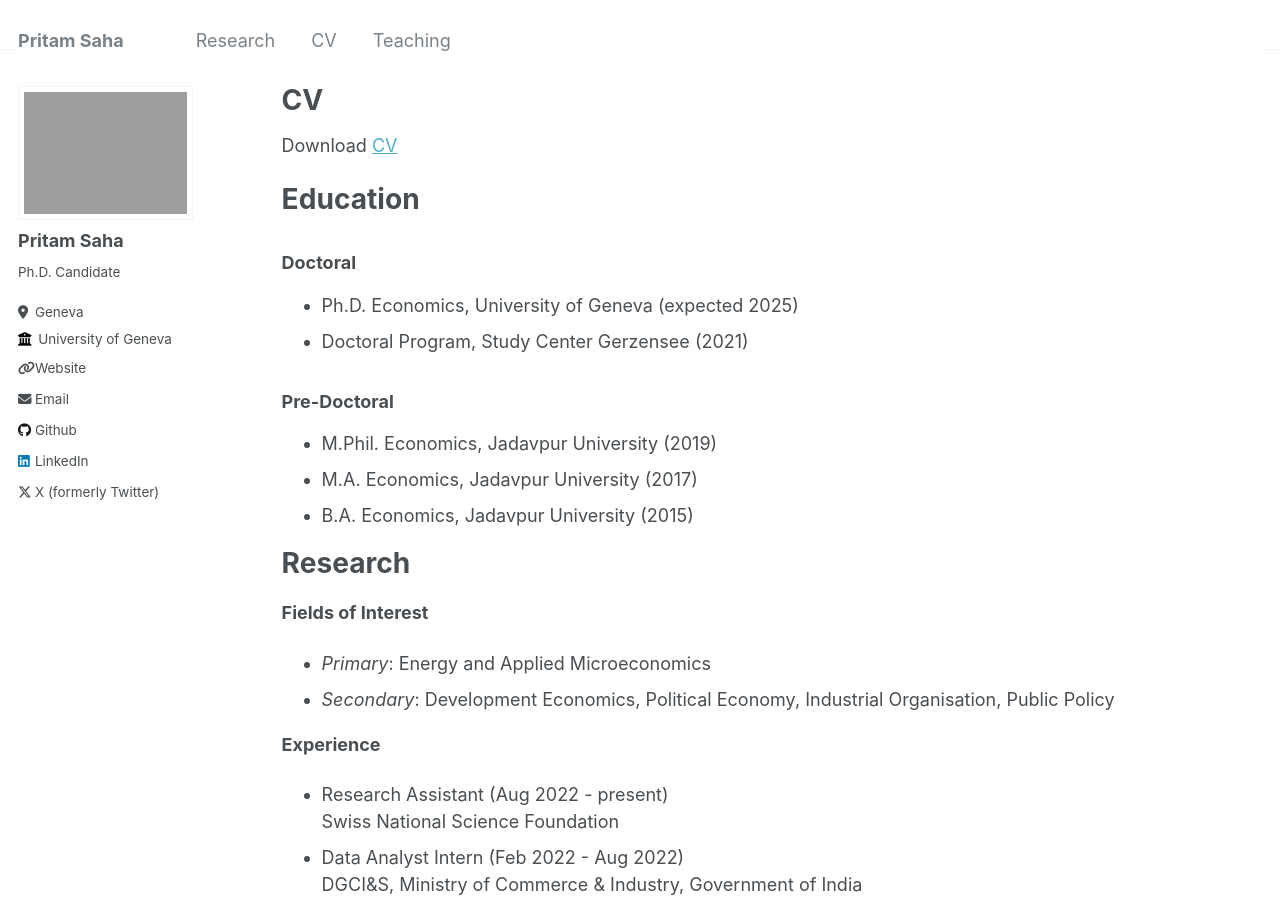
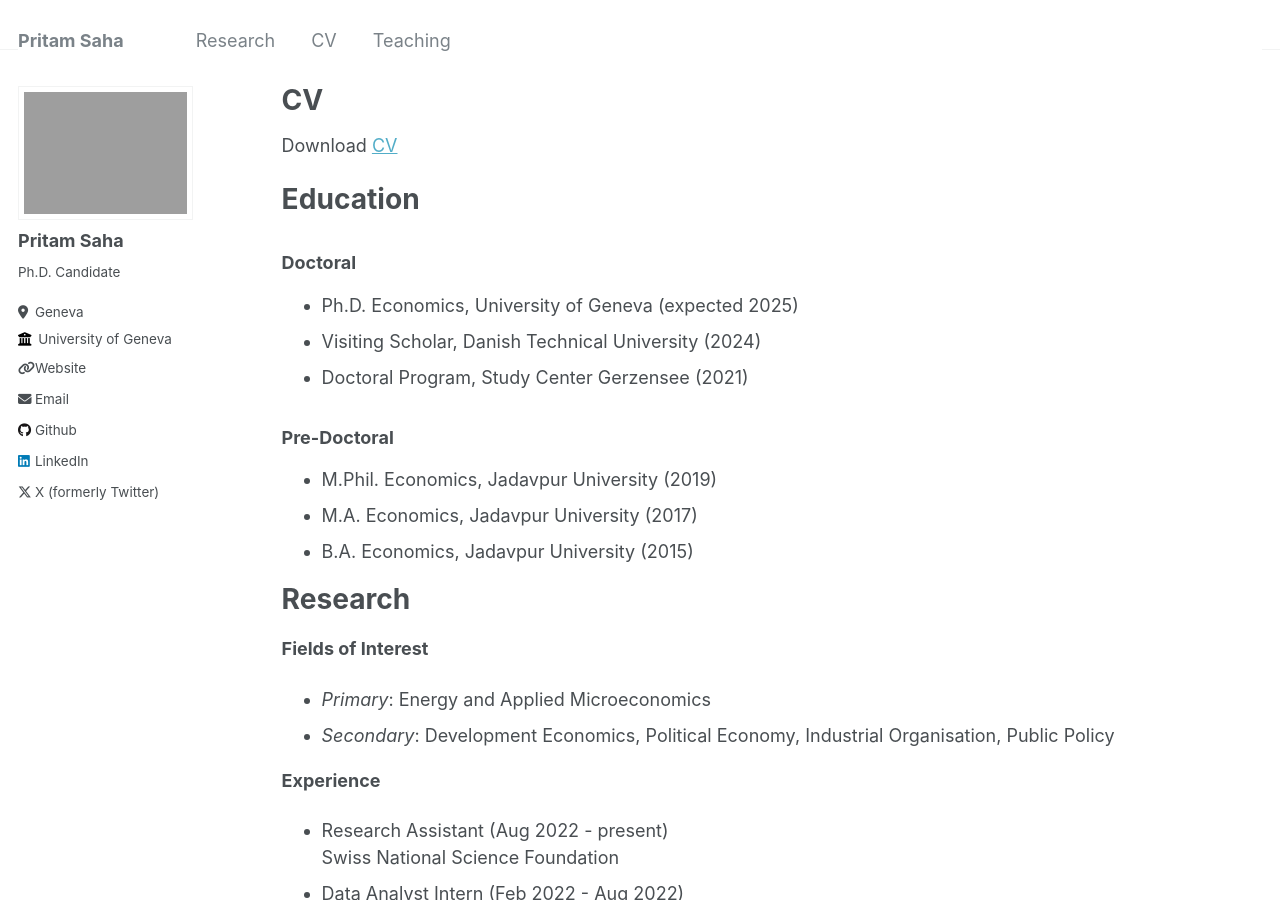
Before and after one commit to s-pritam/s-pritam.github.io, a Jekyll site: the page built from _pages/cv.md, in a window 1280 px wide and 900 px high. Built offline with Jekyll 4.4.1, drawn with Linux system fonts in a browser that asks for light colours.

Commit message:
Update cv.md

```diff
--- a/_pages/cv.md
+++ b/_pages/cv.md
@@ -15,6 +15,7 @@ Education
 ======
 ### Doctoral
 * Ph.D. Economics, University of Geneva (expected 2025)
+* Visiting Scholar, Danish Technical University (2024)
 * Doctoral Program, Study Center Gerzensee (2021)
 
 ### Pre-Doctoral
```
